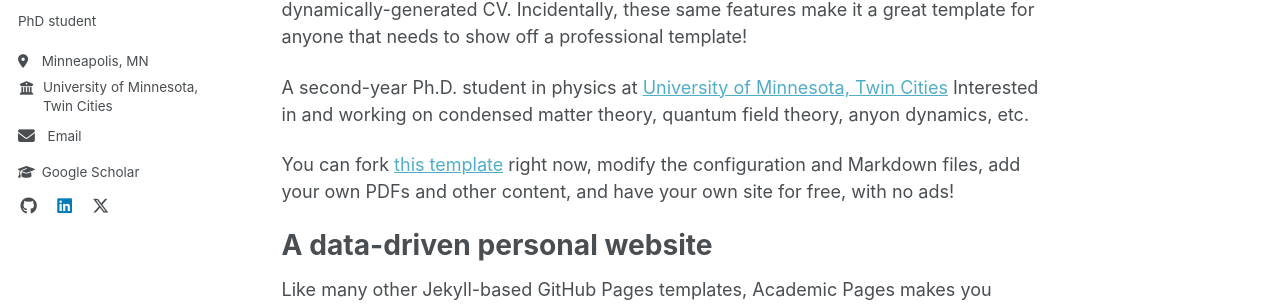
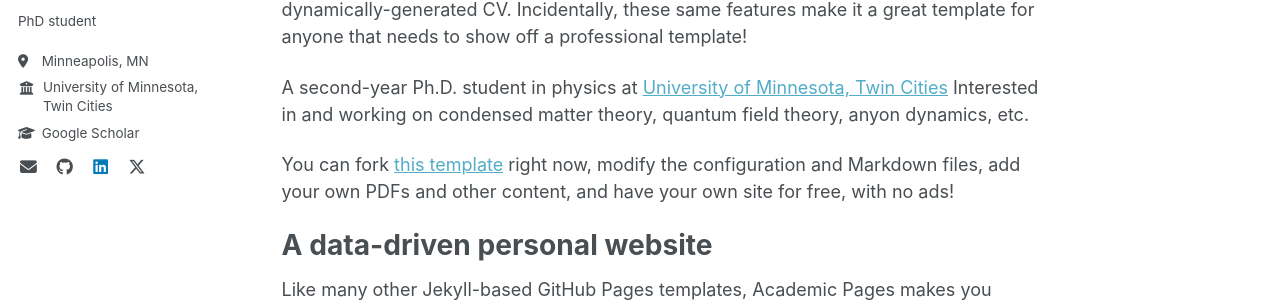
Before and after one commit to YutoNakajima1101/YutoNakajima1101.github.io, a Jekyll site: the page built from _pages/about.md, in a window 1280 px wide. Shown: the part 337-644 px from the top of the page. Built offline with Jekyll 4.4.1, drawn with Linux system fonts in a browser that asks for light colours; a script bundle is joined from its source files by our own code; library files that are not in the unit come from our copies.

Commit message:
Reorganize email display in author profile
Moved email link to a new position and adjusted styles.

```diff
--- a/_includes/author-profile.html
+++ b/_includes/author-profile.html
@@ -36,9 +36,7 @@
       {% if author.uri %}
         <li><a href="{{ author.uri }}"><i class="fas fa-fw fa-link icon-pad-right" aria-hidden="true"></i>{{ site.data.ui-text[site.locale].website_label | default: "Website" }}</a></li>
       {% endif %}
-      {% if author.email %}
-        <li style="display: inline-block; margin-right: 10px;"><a href="mailto:{{ author.email }}"><i class="fas fa-fw fa-envelope icon-pad-right fa-lg" aria-hidden="true"></i>{{ site.data.ui-text[site.locale].email_label | default: "" }}</a></li>
-      {% endif %}
+
 
       <!-- Font Awesome and Academicons icons / Academic websites -->
       {% if author.academia %}
@@ -77,6 +75,10 @@
       {% if author.zotero %}
         <li><a href="{{ author.zotero }}"><i class="ai ai-zotero ai-fw icon-pad-right"></i>Zotero</a></li>
       {% endif %}
+
+      {% if author.email %}
+  <li style="display: inline-block; margin-right: 10px;"><a href="mailto:{{ author.email }}"><i class="fas fa-fw fa-envelope fa-lg" aria-hidden="true"></i></a></li>
+{% endif %}
 
       <!-- Font Awesome icons / Repositories and software development -->
       {% if author.bitbucket %}
```
